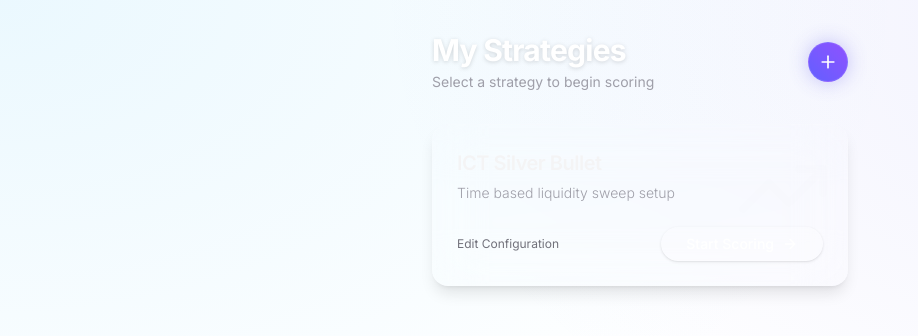
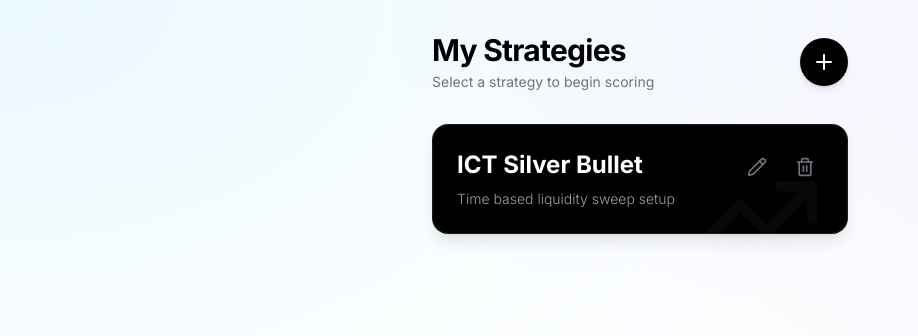
Before and after one commit to rusithrashmitha14-gif/trade-scorer, a Next.js app: page / in a window 1280 px wide. Shown: the top 336 px of the page, without its empty margins (0-918 px from the left). Built offline with nearby package versions, Linux system fonts and the light colour scheme.

Commit message:
UI Refinement: Strict black theme

```diff
--- a/components/strategies/StrategyList.tsx
+++ b/components/strategies/StrategyList.tsx
@@ -2,8 +2,9 @@
 
 import { useState } from 'react';
 import Link from 'next/link';
-import { Plus, ArrowRight, TrendingUp } from 'lucide-react';
-import { Card, CardHeader, CardTitle, CardDescription, CardFooter } from '@/components/ui/Card';
+import { useRouter } from 'next/navigation';
+import { Plus, Pencil, Trash2, TrendingUp } from 'lucide-react';
+import { Card, CardHeader, CardTitle, CardDescription } from '@/components/ui/Card';
 import { Button } from '@/components/ui/Button';
 import { Strategy } from '@/types';
 // import { supabase } from '@/utils/supabase/client';
@@ -21,59 +22,82 @@ const MOCK_STRATEGIES: Strategy[] = [
 
 export default function StrategyList() {
     const [strategies, setStrategies] = useState<Strategy[]>(MOCK_STRATEGIES);
+    const router = useRouter();
+
+    const handleEdit = (e: React.MouseEvent, id: string) => {
+        e.preventDefault();
+        e.stopPropagation();
+        router.push(`/strategies/${id}/edit`);
+    };
+
+    const handleDelete = (e: React.MouseEvent, id: string) => {
+        e.preventDefault();
+        e.stopPropagation();
+        if (confirm('Are you sure you want to delete this strategy?')) {
+            setStrategies(prev => prev.filter(s => s.id !== id));
+        }
+    };
 
     return (
-        <div className="space-y-8">
+        <div className="space-y-8 font-sans">
             <div className="flex items-center justify-between">
                 <div>
-                    <h1 className="text-3xl font-bold tracking-tight text-white drop-shadow-sm">
+                    <h1 className="text-3xl font-bold tracking-tight text-black dark:text-white">
                         My Strategies
                     </h1>
-                    <p className="text-zinc-400 text-sm mt-1">Select a strategy to begin scoring</p>
+                    <p className="text-zinc-500 text-sm mt-1">Select a strategy to begin scoring</p>
                 </div>
                 <Link href="/strategies/new">
-                    <Button size="sm" className="rounded-full w-10 h-10 p-0 shadow-[0_0_20px_rgba(79,70,229,0.3)] bg-gradient-to-tr from-indigo-500 to-violet-500 hover:from-indigo-600 hover:to-violet-600 border border-white/10">
-                        <Plus className="w-5 h-5 text-white" />
+                    <Button size="sm" className="rounded-full w-12 h-12 p-0 bg-black text-white hover:bg-zinc-800 shadow-md flex items-center justify-center transition-transform hover:scale-105">
+                        <Plus className="w-6 h-6" />
                     </Button>
                 </Link>
             </div>
 
             <div className="grid gap-5">
                 {strategies.map((strategy) => (
-                    <Card key={strategy.id} className="group relative overflow-hidden border-zinc-500/10 hover:border-zinc-500/30 hover:bg-white/10">
-                        <div className="absolute top-0 right-0 p-4 opacity-5 group-hover:opacity-10 transition-opacity">
-                            <TrendingUp className="w-24 h-24" />
-                        </div>
+                    <Link key={strategy.id} href={`/strategies/${strategy.id}/score`} className="block group">
+                        <Card className="relative overflow-hidden !bg-black text-white border border-zinc-900 shadow-xl hover:shadow-2xl transition-all duration-300 hover:scale-[1.01] rounded-2xl">
+                            {/* Background Decoration */}
+                            <div className="absolute top-0 right-0 p-6 opacity-[0.03] group-hover:opacity-[0.07] transition-opacity">
+                                <TrendingUp className="w-32 h-32" />
+                            </div>
 
-                        <div className="relative z-10">
-                            <CardHeader className="pb-2">
-                                <CardTitle className="text-xl">{strategy.name}</CardTitle>
-                                {strategy.description && (
-                                    <CardDescription className="text-zinc-400 font-light">{strategy.description}</CardDescription>
-                                )}
-                            </CardHeader>
-                            <CardFooter className="flex justify-between pt-4">
-                                <Link href={`/strategies/${strategy.id}/edit`} className="text-xs text-zinc-500 hover:text-white transition-colors">
-                                    Edit Configuration
-                                </Link>
-                                <Link href={`/strategies/${strategy.id}/score`}>
-                                    <Button size="sm" className="rounded-full px-6 bg-white/10 hover:bg-white/20 border border-white/5 backdrop-blur-md text-white font-medium group-hover:bg-indigo-500/20 group-hover:text-indigo-200 transition-all">
-                                        Start Scoring <ArrowRight className="w-4 h-4 ml-2" />
-                                    </Button>
-                                </Link>
-                            </CardFooter>
-                        </div>
-                    </Card>
+                            <div className="relative z-10 p-6">
+                                <div className="flex justify-between items-start">
+                                    <div className="pr-16"> {/* Padding for icons */}
+                                        <h3 className="text-2xl font-bold mb-2">{strategy.name}</h3>
+                                        {strategy.description && (
+                                            <p className="text-zinc-400 font-light text-sm">{strategy.description}</p>
+                                        )}
+                                    </div>
+
+                                    {/* Action Icons */}
+                                    <div className="absolute top-6 right-6 flex gap-3">
+                                        <button
+                                            onClick={(e) => handleEdit(e, strategy.id)}
+                                            className="p-2 rounded-full text-zinc-500 hover:text-white hover:bg-white/10 transition-colors"
+                                        >
+                                            <Pencil className="w-5 h-5" />
+                                        </button>
+                                        <button
+                                            onClick={(e) => handleDelete(e, strategy.id)}
+                                            className="p-2 rounded-full text-zinc-500 hover:text-red-400 hover:bg-red-500/10 transition-colors"
+                                        >
+                                            <Trash2 className="w-5 h-5" />
+                                        </button>
+                                    </div>
+                                </div>
+                            </div>
+                        </Card>
+                    </Link>
                 ))}
             </div>
 
             {strategies.length === 0 && (
-                <div className="text-center py-20 rounded-3xl border border-dashed border-zinc-800 bg-black/20">
-                    <div className="w-16 h-16 bg-zinc-900 rounded-full flex items-center justify-center mx-auto mb-4">
-                        <Plus className="w-8 h-8 text-zinc-600" />
-                    </div>
+                <div className="text-center py-20 rounded-3xl border border-dashed border-zinc-300 dark:border-zinc-800">
                     <p className="text-zinc-500 font-medium">No strategies yet</p>
-                    <p className="text-zinc-600 text-sm mt-1">Create one to get started</p>
+                    <Link href="/strategies/new" className="text-black dark:text-white underline mt-2 inline-block">Create one</Link>
                 </div>
             )}
         </div>
```
